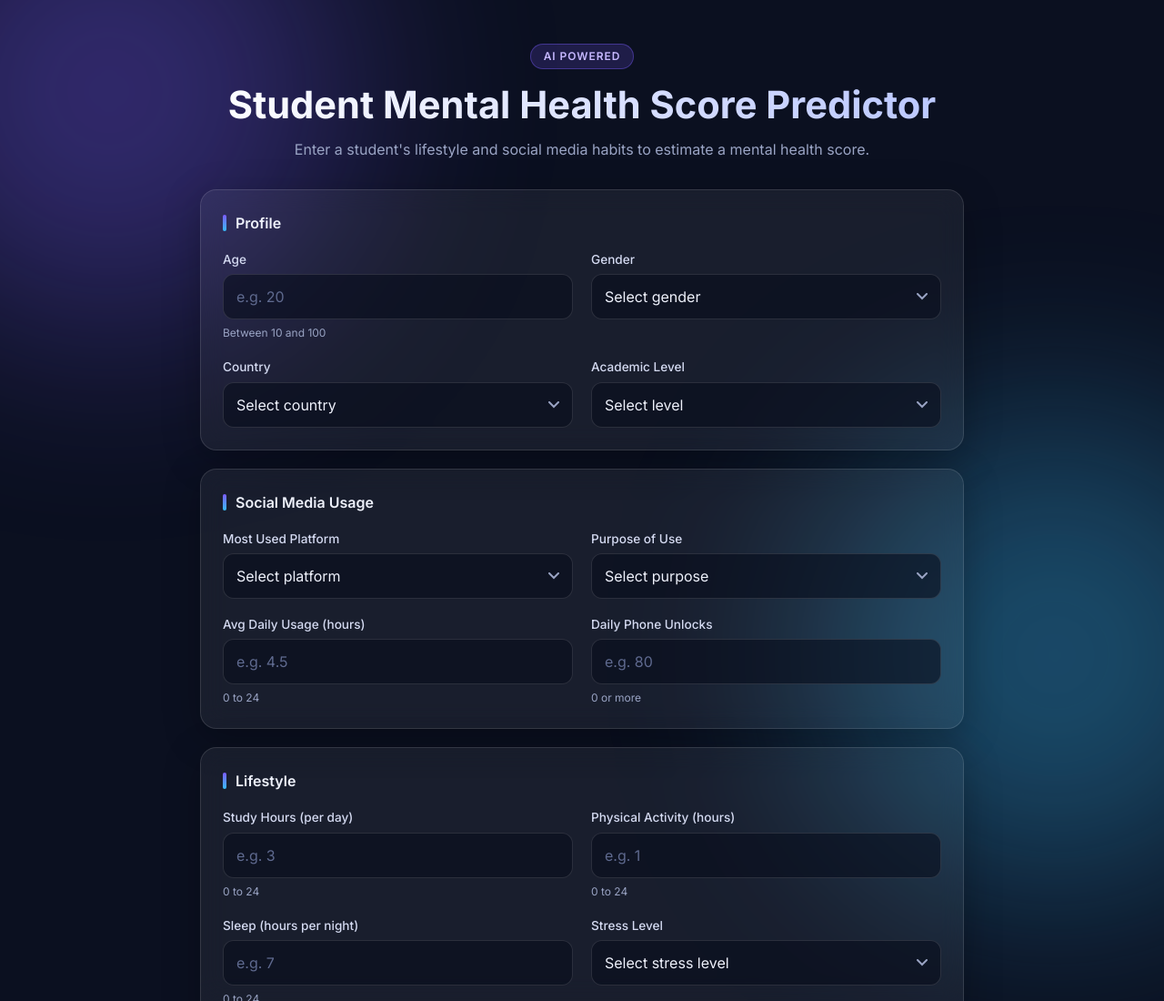
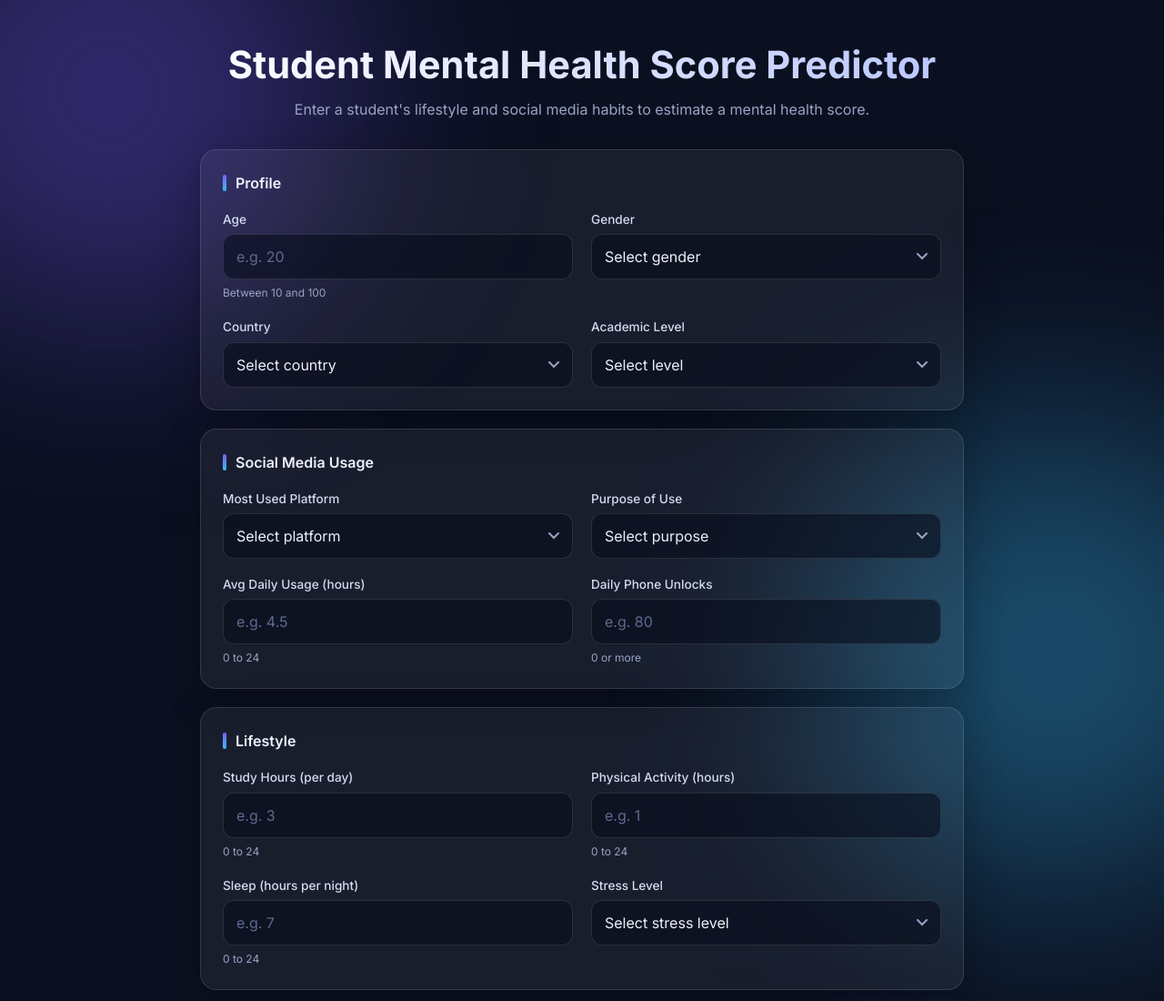
Before and after one commit to KunalSaria/Mansik-santulan-score, a plain HTML site: page index.html in a window 1280 px wide. Shown: the top 1100 px of the page at 91% size. Drawn offline with Linux system fonts and the light colour scheme.

Commit message:
Remove AI powered badge

```diff
--- a/index.html
+++ b/index.html
@@ -15,7 +15,7 @@
 
   <main class="container">
     <header class="hero">
-      <span class="badge">AI Powered</span>
+
       <h1>Student Mental Health Score Predictor</h1>
       <p>Enter a student's lifestyle and social media habits to estimate a mental health score.</p>
     </header>
```
